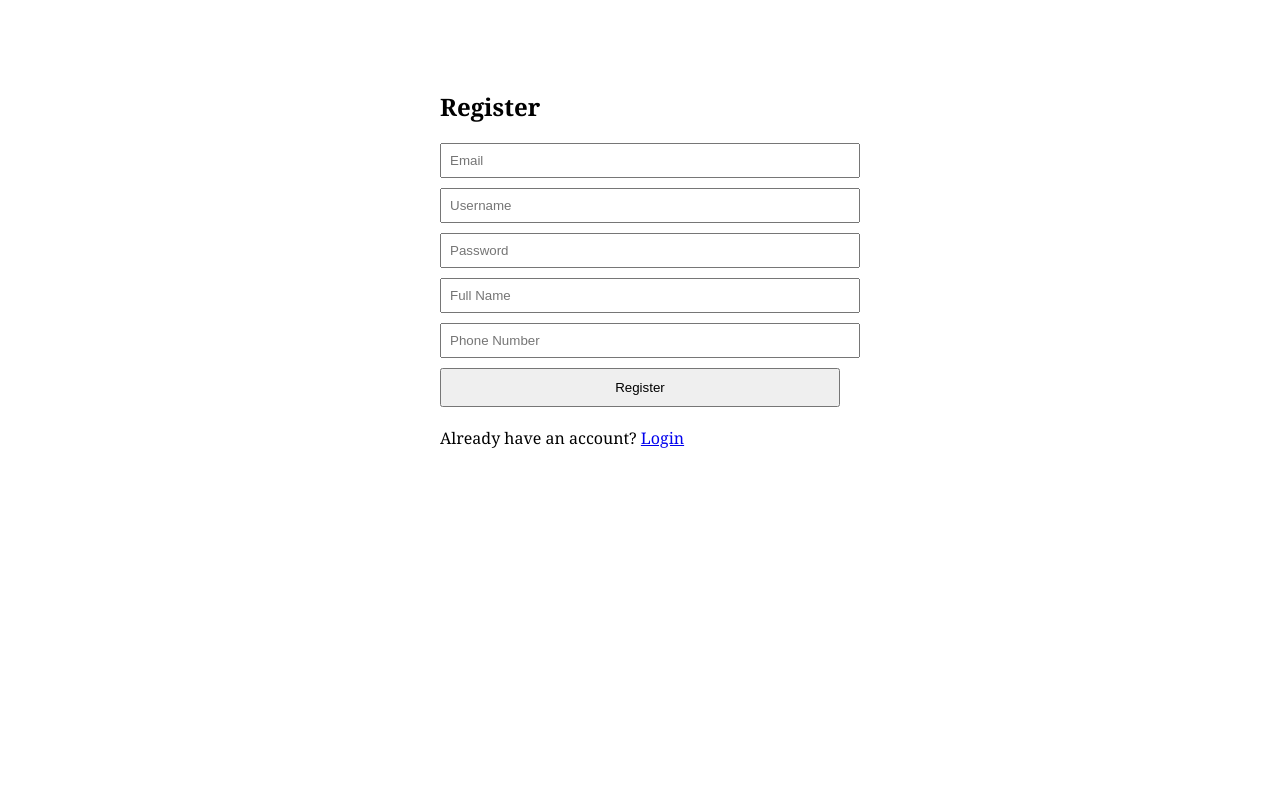
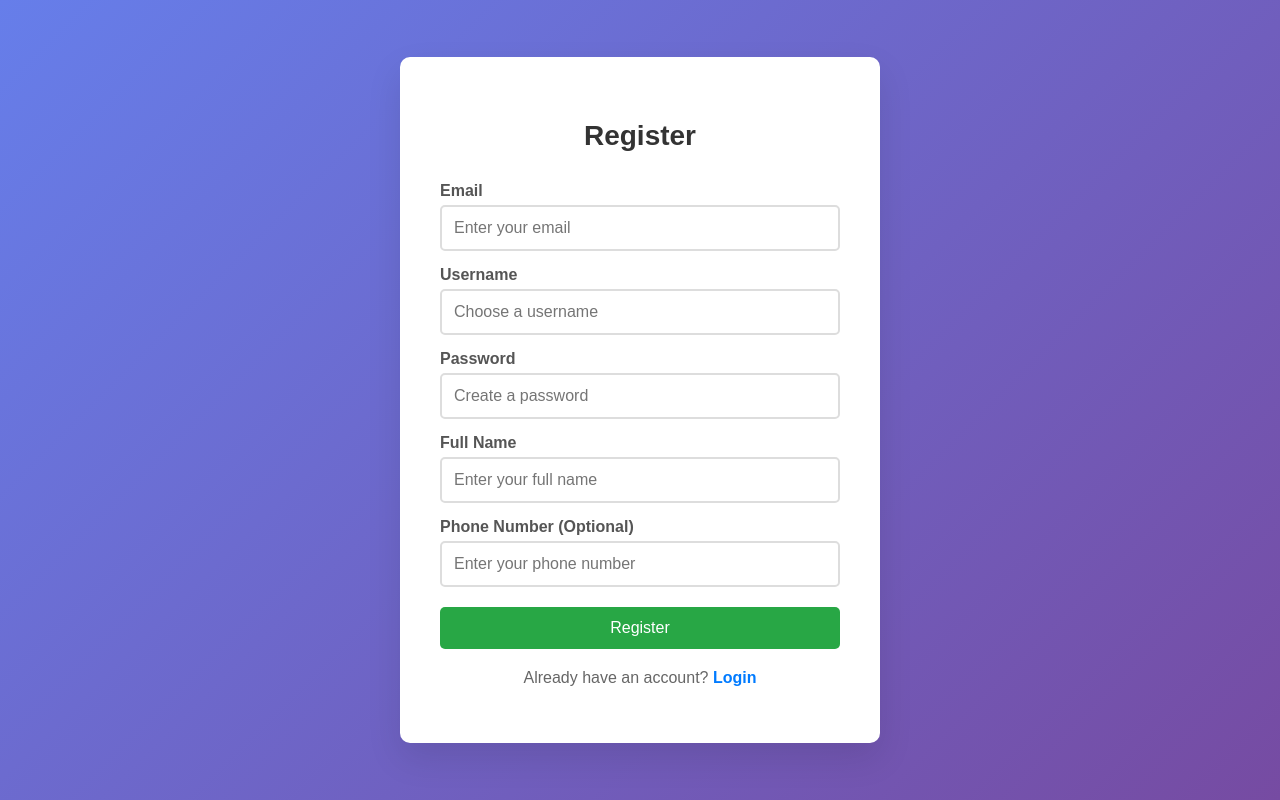
Before and after one commit to bhuvaneswari-visakha/code-collaborative-editor, a React (Vite) app in the folder frontend/: page /register in a window 1280 px wide. Built offline with nearby package versions, Linux system fonts and the light colour scheme.

Commit message:
Add landing page and improve login/register UI styling

```diff
--- a/frontend/src/App.jsx
+++ b/frontend/src/App.jsx
@@ -21,7 +21,14 @@ import { BrowserRouter as Router, Routes, Route, Navigate } from 'react-router-d
           <Route path="/features" element={<Feature />} />
         </Route>
         */}
-        <Route path="/" element={<Navigate to="/dashboard" replace />} />
+        <Route path="/" element={<div style={{ padding: '50px', textAlign: 'center', fontFamily: 'Arial, sans-serif' }}>
+          <h1>Welcome to Code Collaborative Editor</h1>
+          <p>A real-time collaborative code editor for teams</p>
+          <div style={{ marginTop: '30px' }}>
+            <a href="/login" style={{ padding: '10px 20px', backgroundColor: '#007bff', color: 'white', textDecoration: 'none', borderRadius: '5px', marginRight: '10px' }}>Login</a>
+            <a href="/register" style={{ padding: '10px 20px', backgroundColor: '#28a745', color: 'white', textDecoration: 'none', borderRadius: '5px' }}>Register</a>
+          </div>
+        </div>} />
         <Route path="/login" element={<Login />} />
         <Route path="/register" element={<Register />} />
         <Route path='/dashboard' element={<Dashboard/>}/>
--- a/frontend/src/pages/Login.jsx
+++ b/frontend/src/pages/Login.jsx
@@ -31,35 +31,116 @@ const Login = () => {
   };
 
   return (
-    <div style={{ padding: '20px', maxWidth: '400px', margin: '50px auto' }}>
-      <h2>Login</h2>
+    <div style={{
+      minHeight: '100vh',
+      display: 'flex',
+      alignItems: 'center',
+      justifyContent: 'center',
+      background: 'linear-gradient(135deg, #667eea 0%, #764ba2 100%)',
+      fontFamily: 'Arial, sans-serif'
+    }}>
+      <div style={{
+        background: 'white',
+        padding: '40px',
+        borderRadius: '10px',
+        boxShadow: '0 15px 35px rgba(0,0,0,0.1)',
+        width: '100%',
+        maxWidth: '400px'
+      }}>
+        <h2 style={{
+          textAlign: 'center',
+          marginBottom: '30px',
+          color: '#333',
+          fontSize: '28px'
+        }}>Login</h2>
         <form onSubmit={handleSubmit}>
-        <div style={{ marginBottom: '10px' }}>
+          <div style={{ marginBottom: '20px' }}>
+            <label style={{
+              display: 'block',
+              marginBottom: '5px',
+              color: '#555',
+              fontWeight: 'bold'
+            }}>Username</label>
             <input
               type="text"
-            placeholder="Username"
+              placeholder="Enter your username"
               value={username}
               onChange={(e) => setUsername(e.target.value)}
               required
-            style={{ width: '100%', padding: '8px' }}
+              style={{
+                width: '100%',
+                padding: '12px',
+                border: '2px solid #ddd',
+                borderRadius: '5px',
+                fontSize: '16px',
+                transition: 'border-color 0.3s',
+                boxSizing: 'border-box'
+              }}
+              onFocus={(e) => e.target.style.borderColor = '#007bff'}
+              onBlur={(e) => e.target.style.borderColor = '#ddd'}
             />
           </div>
-        <div style={{ marginBottom: '10px' }}>
+          <div style={{ marginBottom: '20px' }}>
+            <label style={{
+              display: 'block',
+              marginBottom: '5px',
+              color: '#555',
+              fontWeight: 'bold'
+            }}>Password</label>
             <input
               type="password"
-            placeholder="Password"
+              placeholder="Enter your password"
               value={password}
               onChange={(e) => setPassword(e.target.value)}
               required
-            style={{ width: '100%', padding: '8px' }}
+              style={{
+                width: '100%',
+                padding: '12px',
+                border: '2px solid #ddd',
+                borderRadius: '5px',
+                fontSize: '16px',
+                transition: 'border-color 0.3s',
+                boxSizing: 'border-box'
+              }}
+              onFocus={(e) => e.target.style.borderColor = '#007bff'}
+              onBlur={(e) => e.target.style.borderColor = '#ddd'}
             />
           </div>
-        {error && <p style={{ color: 'red' }}>{error}</p>}
-        <button type="submit" style={{ width: '100%', padding: '10px' }}>Login</button>
+          {error && <p style={{
+            color: '#dc3545',
+            textAlign: 'center',
+            marginBottom: '20px',
+            fontWeight: 'bold'
+          }}>{error}</p>}
+          <button type="submit" style={{
+            width: '100%',
+            padding: '12px',
+            backgroundColor: '#007bff',
+            color: 'white',
+            border: 'none',
+            borderRadius: '5px',
+            fontSize: '16px',
+            cursor: 'pointer',
+            transition: 'background-color 0.3s'
+          }}
+          onMouseOver={(e) => e.target.style.backgroundColor = '#0056b3'}
+          onMouseOut={(e) => e.target.style.backgroundColor = '#007bff'}
+          >
+            Login
+          </button>
         </form>
-      <p style={{ marginTop: '20px' }}>
-        Don't have an account? <a href="/register">Register</a>
+        <p style={{
+          textAlign: 'center',
+          marginTop: '20px',
+          color: '#666'
+        }}>
+          Don't have an account? <a href="/register" style={{
+            color: '#007bff',
+            textDecoration: 'none',
+            fontWeight: 'bold'
+          }}>Register</a>
         </p>
+      </div>
     </div>
   );
 };
--- a/frontend/src/pages/Register.jsx
+++ b/frontend/src/pages/Register.jsx
@@ -42,69 +42,198 @@ const Register = () => {
   };
 
   return (
-    <div style={{ padding: '20px', maxWidth: '400px', margin: '50px auto' }}>
-      <h2>Register</h2>
+    <div style={{
+      minHeight: '100vh',
+      display: 'flex',
+      alignItems: 'center',
+      justifyContent: 'center',
+      background: 'linear-gradient(135deg, #667eea 0%, #764ba2 100%)',
+      fontFamily: 'Arial, sans-serif'
+    }}>
+      <div style={{
+        background: 'white',
+        padding: '40px',
+        borderRadius: '10px',
+        boxShadow: '0 15px 35px rgba(0,0,0,0.1)',
+        width: '100%',
+        maxWidth: '400px'
+      }}>
+        <h2 style={{
+          textAlign: 'center',
+          marginBottom: '30px',
+          color: '#333',
+          fontSize: '28px'
+        }}>Register</h2>
         <form onSubmit={handleSubmit}>
-        <div style={{ marginBottom: '10px' }}>
+          <div style={{ marginBottom: '15px' }}>
+            <label style={{
+              display: 'block',
+              marginBottom: '5px',
+              color: '#555',
+              fontWeight: 'bold'
+            }}>Email</label>
             <input
               type="email"
               name="email"
-            placeholder="Email"
+              placeholder="Enter your email"
               value={formData.email}
               onChange={handleChange}
               required
-            style={{ width: '100%', padding: '8px' }}
+              style={{
+                width: '100%',
+                padding: '12px',
+                border: '2px solid #ddd',
+                borderRadius: '5px',
+                fontSize: '16px',
+                transition: 'border-color 0.3s',
+                boxSizing: 'border-box'
+              }}
+              onFocus={(e) => e.target.style.borderColor = '#007bff'}
+              onBlur={(e) => e.target.style.borderColor = '#ddd'}
             />
           </div>
-        <div style={{ marginBottom: '10px' }}>
+          <div style={{ marginBottom: '15px' }}>
+            <label style={{
+              display: 'block',
+              marginBottom: '5px',
+              color: '#555',
+              fontWeight: 'bold'
+            }}>Username</label>
             <input
               type="text"
               name="username"
-            placeholder="Username"
+              placeholder="Choose a username"
               value={formData.username}
               onChange={handleChange}
               required
-            style={{ width: '100%', padding: '8px' }}
+              style={{
+                width: '100%',
+                padding: '12px',
+                border: '2px solid #ddd',
+                borderRadius: '5px',
+                fontSize: '16px',
+                transition: 'border-color 0.3s',
+                boxSizing: 'border-box'
+              }}
+              onFocus={(e) => e.target.style.borderColor = '#007bff'}
+              onBlur={(e) => e.target.style.borderColor = '#ddd'}
             />
           </div>
-        <div style={{ marginBottom: '10px' }}>
+          <div style={{ marginBottom: '15px' }}>
+            <label style={{
+              display: 'block',
+              marginBottom: '5px',
+              color: '#555',
+              fontWeight: 'bold'
+            }}>Password</label>
             <input
               type="password"
               name="password"
-            placeholder="Password"
+              placeholder="Create a password"
               value={formData.password}
               onChange={handleChange}
               required
-            style={{ width: '100%', padding: '8px' }}
+              style={{
+                width: '100%',
+                padding: '12px',
+                border: '2px solid #ddd',
+                borderRadius: '5px',
+                fontSize: '16px',
+                transition: 'border-color 0.3s',
+                boxSizing: 'border-box'
+              }}
+              onFocus={(e) => e.target.style.borderColor = '#007bff'}
+              onBlur={(e) => e.target.style.borderColor = '#ddd'}
             />
           </div>
-        <div style={{ marginBottom: '10px' }}>
+          <div style={{ marginBottom: '15px' }}>
+            <label style={{
+              display: 'block',
+              marginBottom: '5px',
+              color: '#555',
+              fontWeight: 'bold'
+            }}>Full Name</label>
             <input
               type="text"
               name="name"
-            placeholder="Full Name"
+              placeholder="Enter your full name"
               value={formData.name}
               onChange={handleChange}
               required
-            style={{ width: '100%', padding: '8px' }}
+              style={{
+                width: '100%',
+                padding: '12px',
+                border: '2px solid #ddd',
+                borderRadius: '5px',
+                fontSize: '16px',
+                transition: 'border-color 0.3s',
+                boxSizing: 'border-box'
+              }}
+              onFocus={(e) => e.target.style.borderColor = '#007bff'}
+              onBlur={(e) => e.target.style.borderColor = '#ddd'}
             />
           </div>
-        <div style={{ marginBottom: '10px' }}>
+          <div style={{ marginBottom: '20px' }}>
+            <label style={{
+              display: 'block',
+              marginBottom: '5px',
+              color: '#555',
+              fontWeight: 'bold'
+            }}>Phone Number (Optional)</label>
             <input
               type="tel"
               name="phoneNo"
-            placeholder="Phone Number"
+              placeholder="Enter your phone number"
               value={formData.phoneNo}
               onChange={handleChange}
-            style={{ width: '100%', padding: '8px' }}
+              style={{
+                width: '100%',
+                padding: '12px',
+                border: '2px solid #ddd',
+                borderRadius: '5px',
+                fontSize: '16px',
+                transition: 'border-color 0.3s',
+                boxSizing: 'border-box'
+              }}
+              onFocus={(e) => e.target.style.borderColor = '#007bff'}
+              onBlur={(e) => e.target.style.borderColor = '#ddd'}
             />
           </div>
-        {error && <p style={{ color: 'red' }}>{error}</p>}
-        <button type="submit" style={{ width: '100%', padding: '10px' }}>Register</button>
+          {error && <p style={{
+            color: '#dc3545',
+            textAlign: 'center',
+            marginBottom: '20px',
+            fontWeight: 'bold'
+          }}>{error}</p>}
+          <button type="submit" style={{
+            width: '100%',
+            padding: '12px',
+            backgroundColor: '#28a745',
+            color: 'white',
+            border: 'none',
+            borderRadius: '5px',
+            fontSize: '16px',
+            cursor: 'pointer',
+            transition: 'background-color 0.3s'
+          }}
+          onMouseOver={(e) => e.target.style.backgroundColor = '#218838'}
+          onMouseOut={(e) => e.target.style.backgroundColor = '#28a745'}
+          >
+            Register
+          </button>
         </form>
-      <p style={{ marginTop: '20px' }}>
-        Already have an account? <a href="/login">Login</a>
+        <p style={{
+          textAlign: 'center',
+          marginTop: '20px',
+          color: '#666'
+        }}>
+          Already have an account? <a href="/login" style={{
+            color: '#007bff',
+            textDecoration: 'none',
+            fontWeight: 'bold'
+          }}>Login</a>
         </p>
+      </div>
     </div>
   );
 };
```
Lines whose indentation alone changed are shown as unchanged.
